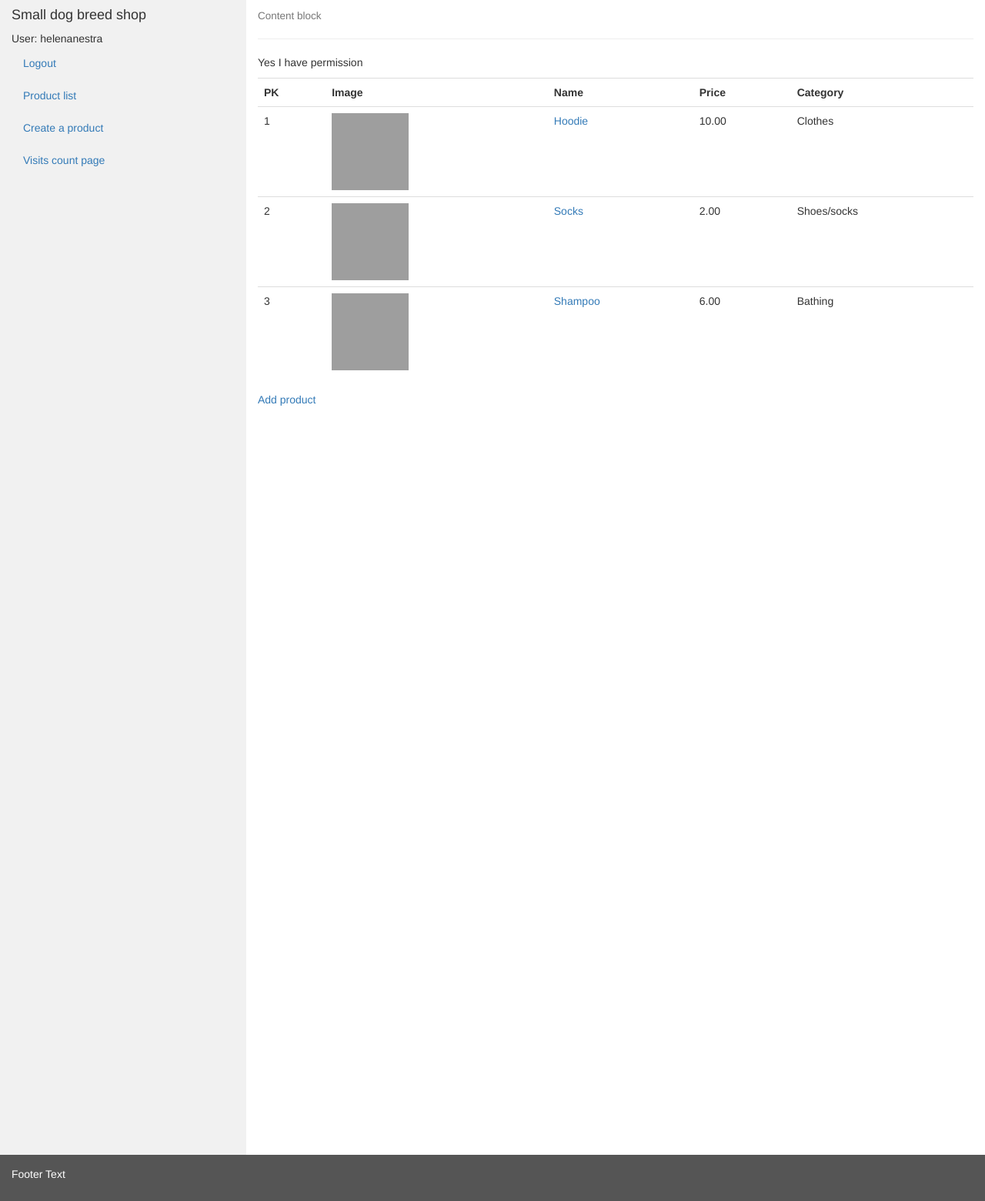
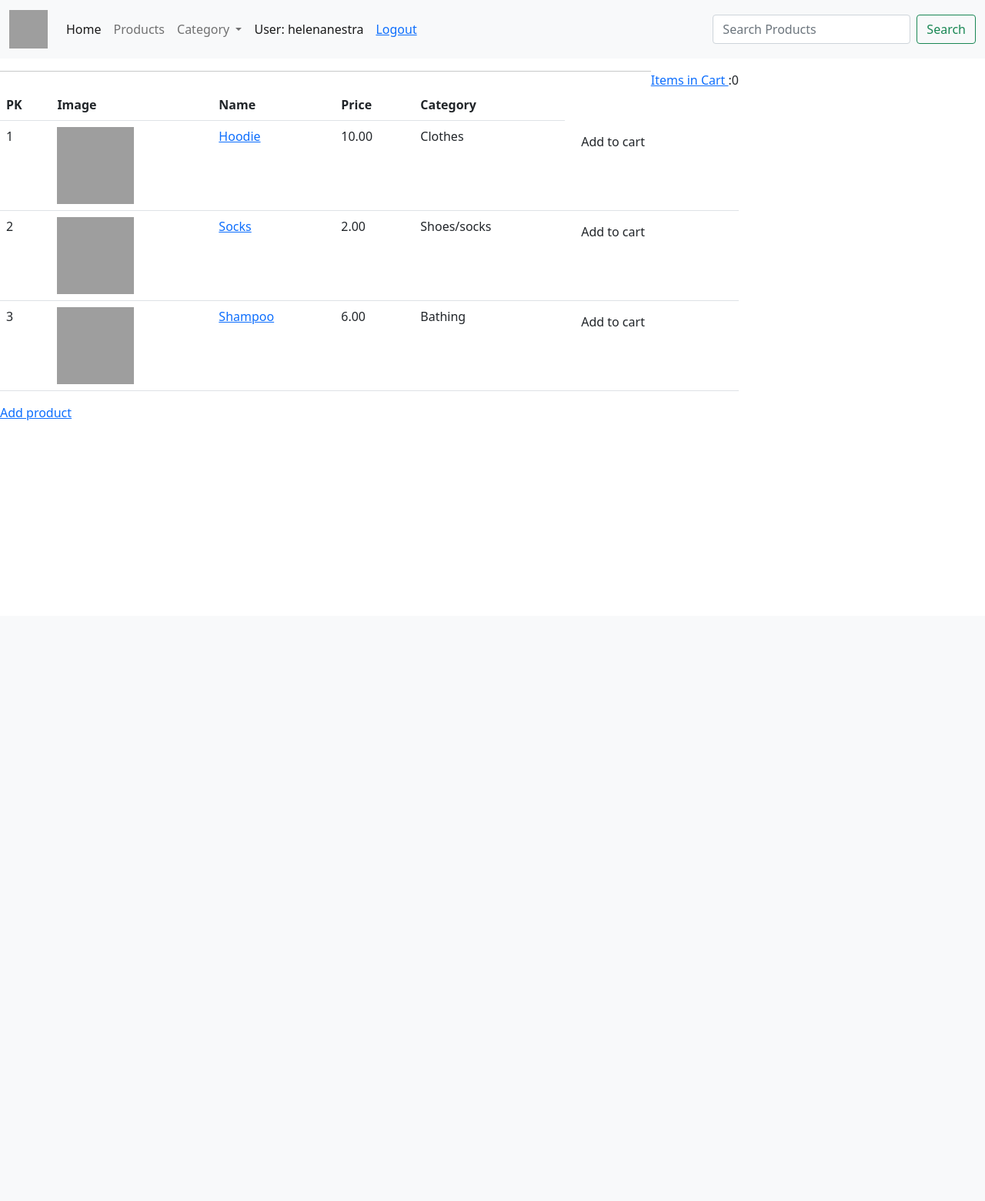
Before and after one commit to helenanestra/Online_Store, a Django app: page /product/list in a window 1280 px wide. Shown: the whole page at 77% size. After the commit the page ends 546 px from the top, so only its background shows below. Run offline with Django 3.2, Linux system fonts and the light colour scheme; a user stored in the database is signed in; data comes from the database, SQL or seed files in the repository; both versions use the stored data as it was after the commit; some libraries are stand-ins or nearby versions; grey boxes are pictures that could not be loaded.

Commit message:
Initial commit

```diff
--- a/My_Online_Store/My_Online_Store/urls.py
+++ b/My_Online_Store/My_Online_Store/urls.py
@@ -19,6 +19,7 @@
 from django.conf import settings
 from django.conf.urls.static import static
 from . import views
+from .views import cart_view
 
 urlpatterns = [
     path('admin/', admin.site.urls),
@@ -26,5 +27,6 @@
     path('products/', include('products.urls')),
     path('accounts/', include('django.contrib.auth.urls')),
     path('', views.home_view, name='home'),
+    path('cart/', cart_view),
     ]
 urlpatterns += static(settings.MEDIA_URL, document_root=settings.MEDIA_ROOT)
--- a/My_Online_Store/My_Online_Store/views.py
+++ b/My_Online_Store/My_Online_Store/views.py
@@ -4,3 +4,6 @@
 
 def home_view(request):
     return render(request, 'home.html')
+
+def cart_view(request):
+    return render(request, 'cart.html')
--- /dev/null
+++ b/My_Online_Store/Templates/Bootstrap/Navbar.html
@@ -0,0 +1,45 @@
+<nav class="navbar navbar-expand-lg navbar-light bg-light">
+  <div class="container-fluid">
+    <a class="navbar-brand" href="">
+      {% load static %}
+      <img src="{% static 'Logo/logo.png' %}"  alt="" width="50" height="50">
+    </a>
+    <button class="navbar-toggler" type="button" data-bs-toggle="collapse" data-bs-target="#navbarSupportedContent" aria-controls="navbarSupportedContent" aria-expanded="false" aria-label="Toggle navigation">
+      <span class="navbar-toggler-icon"></span>
+    </button>
+    <div class="collapse navbar-collapse" id="navbarSupportedContent">
+      <ul class="navbar-nav me-auto mb-2 mb-lg-0">
+        <li class="nav-item">
+          <a class="nav-link active" aria-current="page" href="/">Home</a>
+        </li>
+        <li class="nav-item">
+          <a class="nav-link" href="product/list">Products</a>
+        </li>
+        <li class="nav-item dropdown">
+          <a class="nav-link dropdown-toggle" href="#" id="navbarDropdown" role="button" data-bs-toggle="dropdown" aria-expanded="false">
+            Category
+          </a>
+          <ul class="dropdown-menu" aria-labelledby="navbarDropdown">
+            <li><a class="dropdown-item" href="#">Clothes</a></li>
+            <li><a class="dropdown-item" href="#">Shoes/socks</a></li>
+            <li><a class="dropdown-item" href="#">Bathing</a></li>
+            <li><a class="dropdown-item" href="#">Accessories</a></li>
+            <li><a class="dropdown-item" href="#">Food</a></li>
+            <li><a class="dropdown-item" href="#">Toys</a></li>
+          </ul>
+        </li>
+        </li>
+          {% if user.is_authenticated %}
+             <li class="nav-link active" >User: {{ user.get_username }}</li>
+             <li class="nav-link active" ><a href="{% url 'logout' %}?next={{ request.path }}">Logout</a></li>
+          {% else %}
+              <li class="nav-link active" ><a href="{% url 'login' %}?next={{ request.path }}">Login</a></li>
+          {% endif %}
+       </ul>
+      <form class="d-flex">
+        <input class="form-control me-2" type="search" placeholder="Search Products" aria-label="Search">
+        <button class="btn btn-outline-success" type="submit">Search</button>
+      </form>
+    </div>
+  </div>
+</nav>
--- a/My_Online_Store/Templates/base.html
+++ b/My_Online_Store/Templates/base.html
@@ -4,45 +4,38 @@
     <title>Small dog breeds shop</title>
     <meta charset="utf-8">
     <meta name="viewport" content="width=device-width, initial-scale=1">
-    <link rel="stylesheet" href="https://maxcdn.bootstrapcdn.com/bootstrap/3.4.1/css/bootstrap.min.css">
+    <!-- CSS only -->
+    <link href="https://cdn.jsdelivr.net/npm/bootstrap@5.1.3/dist/css/bootstrap.min.css" rel="stylesheet" integrity="sha384-1BmE4kWBq78iYhFldvKuhfTAU6auU8tT94WrHftjDbrCEXSU1oBoqyl2QvZ6jIW3" crossorigin="anonymous">
     <script src="https://ajax.googleapis.com/ajax/libs/jquery/3.4.1/jquery.min.js"></script>
-    <script src="https://maxcdn.bootstrapcdn.com/bootstrap/3.4.1/js/bootstrap.min.js"></script>
-    <style>
-        /* Set height of the grid so .sidenav can be 100% (adjust if needed) */
-        .row.content {
-            height: 1500px
+    <!-- JavaScript Bundle with Popper -->
+    <script src="https://cdn.jsdelivr.net/npm/bootstrap@5.1.3/dist/js/bootstrap.bundle.min.js" integrity="sha384-ka7Sk0Gln4gmtz2MlQnikT1wXgYsOg+OMhuP+IlRH9sENBO0LRn5q+8nbTov4+1p" crossorigin="anonymous"></script>
+    <link rel="stylesheet" href="https://cdnjs.cloudflare.com/ajax/libs/font-awesome/4.7.0/css/font-awesome.min.css">
+
+    <script type="text/javascript">
+        var user = '{{ request.user }}';
+        function getToken(name) {
+            var cookieValue = null;
+            if (document.cookie && document.cookie !== '') {
+                var cookies = document.cookie.split(';');
+                for (var i = 0; i < cookies.length; i++) {
+                    var cookie = cookies[i].trim()
+                    if (cookie.substring(0, name.length + 1) === (name + '=')) {
+                        cookieValue = decodeURIComponent(cookie.substring(name.length + 1));
+                        break;
+                    }
+                }
+            }
+            return cookieValue;
         }
+        var csrftoken = getToken('csrftoken');
+    </script>
 
-        /* Set gray background color and 100% height */
-        .sidenav {
-            background-color: #f1f1f1;
-            height: 100%;
-        }
-
-        /* Set black background color, white text and some padding */
-        footer {
-            background-color: #555;
-            color: white;
-            padding: 15px;
-        }
-
-        /* On small screens, set height to 'auto' for sidenav and grid */
-        @media screen and (max-width: 767px) {
-            .sidenav {
-                height: auto;
-                padding: 15px;
-            }
-
-            .row.content {
-                height: auto;
-            }
-        }
-    </style>
 </head>
 <body>
 {%load static%}
+{% include 'Bootstrap/Navbar.html' %}
 
-<div class="container-fluid">
+<!--<div class="container-fluid">
     <div class="row content">
         <div class="col-sm-3 sidenav">
             <h4>Small dog breed shop</h4>
@@ -59,10 +52,11 @@
                 {%endif%}
                 <li><a href="{% url 'counter' %}">Visits count page</a></li>
             </ul>
-        </div>
+        </div>-->
 
-        <div class="col-sm-9">
-            <h4><small>Content block</small></h4>
+
+    <div class="col-sm-9">
+            <div id="cart" style="float:right"><a href="/cart">Items in Cart </a>:<span id="cart-items">0</span></div>
             <hr>
             {% block content %}{% endblock %}
         </div>
@@ -70,8 +64,15 @@
 </div>
 
 <footer class="container-fluid">
-    <p>Footer Text</p>
+    <p></p>
 </footer>
+<!-- javascript block tag -->
+    <!-- Latest compiled and minified JavaScript -->
+<script src="https://ajax.googleapis.com/ajax/libs/jquery/3.4.1/jquery.min.js"></script>
+<script src="https://maxcdn.bootstrapcdn.com/bootstrap/3.3.7/js/bootstrap.min.js" integrity="sha384-Tc5IQib027qvyjSMfHjOMaLkfuWVxZxUPnCJA7l2mCWNIpG9mGCD8wGNIcPD7Txa" crossorigin="anonymous"></script>
 
+<script type="text/javascript" src="{% static 'js/cart.js' %}"></script>
+
+{% block javascript %}{% endblock %}
 </body>
 </html>
--- a/My_Online_Store/Templates/product_list.html
+++ b/My_Online_Store/Templates/product_list.html
@@ -1,11 +1,13 @@
 {% extends 'base.html' %}
-{%load static%}
+{% load static %}
+{% block stylesheet %}
+<link rel="stylesheet" type="text/css" href="/static/styles/main.css">
+{% endblock %}
+{% block script %}
+<script type="text/javascript" src="{% static 'js/product.js' %}"></script>
+{% endblock %}
 {% block content %}
-{% if perms.products.can_put_on_sale %}
-    <p> Yes I have permission</p>
-{%else%}
-    <p>I do not have permission</p>
-{%endif%}
+
     <table class="table">
         <tr>
             <th>PK</th>
@@ -17,15 +19,36 @@
 
             {% for product in products %}
             <tr>
+
                 <td>{{ product.pk }}</td>
-                <td><img src="/media/{{product.image}}" width=100 height=100  alt="My image"></td>
+                <td><img src="/media/{{ product.image }}" width=100 height=100 class="product"></td>
                 <td><a href="{% url 'product_detail' product.pk %}">{{ product.name }}</a></td>
                 <td>{{ product.price }}</td>
                 <td>{{ product.category.name }}</td>
+                <td><button data-product="{{ product.pk }}"
+                    data-price="{{ product.price }}"
+                    data-name="{{ product.name }}"
+                    data-image="/media/{{product.image}}"
+                    data-category="{{ product.category.name }}"
+                    class="btn add-to-cart">Add to cart</button>
+                </td>
+
             </tr>
             {% endfor %}
 
     </table>
     <a href="{% url 'product_create' %}">Add product</a>
+    <!-- The Modal -->
+    <div id="myModal" class="modal">
+
+        <!-- The Close Button -->
+        <span class="close">&times;</span>
+
+        <!-- Modal Content (The Image) -->
+        <img class="modal-content" id="img01">
+
+        <!-- Modal Caption (Image Text) -->
+        <div id="caption"></div>
+    </div>
 
 {% endblock %}
--- a/My_Online_Store/products/views.py
+++ b/My_Online_Store/products/views.py
@@ -10,7 +10,7 @@
 from django.shortcuts import render
 
 
-class ProductListView(LoginRequiredMixin, ListView):
+class ProductListView(ListView):
     model = Product
     template_name = 'product_list.html'
     context_object_name = 'products'
@@ -58,10 +58,7 @@
     queryset = Category.objects.all()
     serializer_class = CategorySerializer
 
-class CategoryListView(LoginRequiredMixin, ListView):
-    model = Category
-    template_name = 'product_list.html'
-    context_object_name = 'products'
+
 
 
 def counter(request):
```
Also changed, not shown: My_Online_Store/Templates/Category/category_list.html (deleted, +0 -30 lines), My_Online_Store/Templates/cart.html (added, +19 -0 lines), My_Online_Store/static/js/product.js (added, +14 -0 lines), My_Online_Store/static/styles/main.css (added, +79 -0 lines), My_Online_Store/db.sqlite3.
